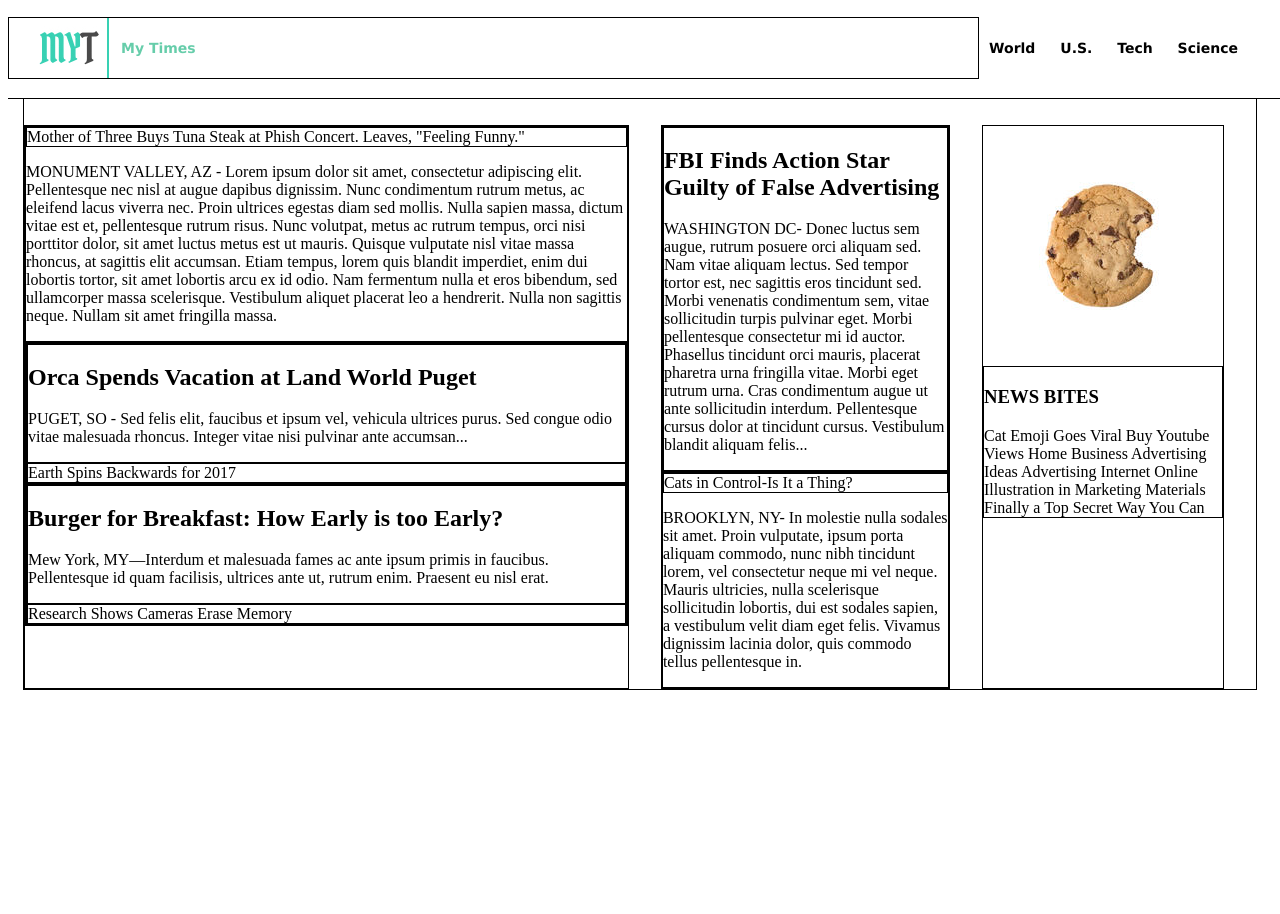
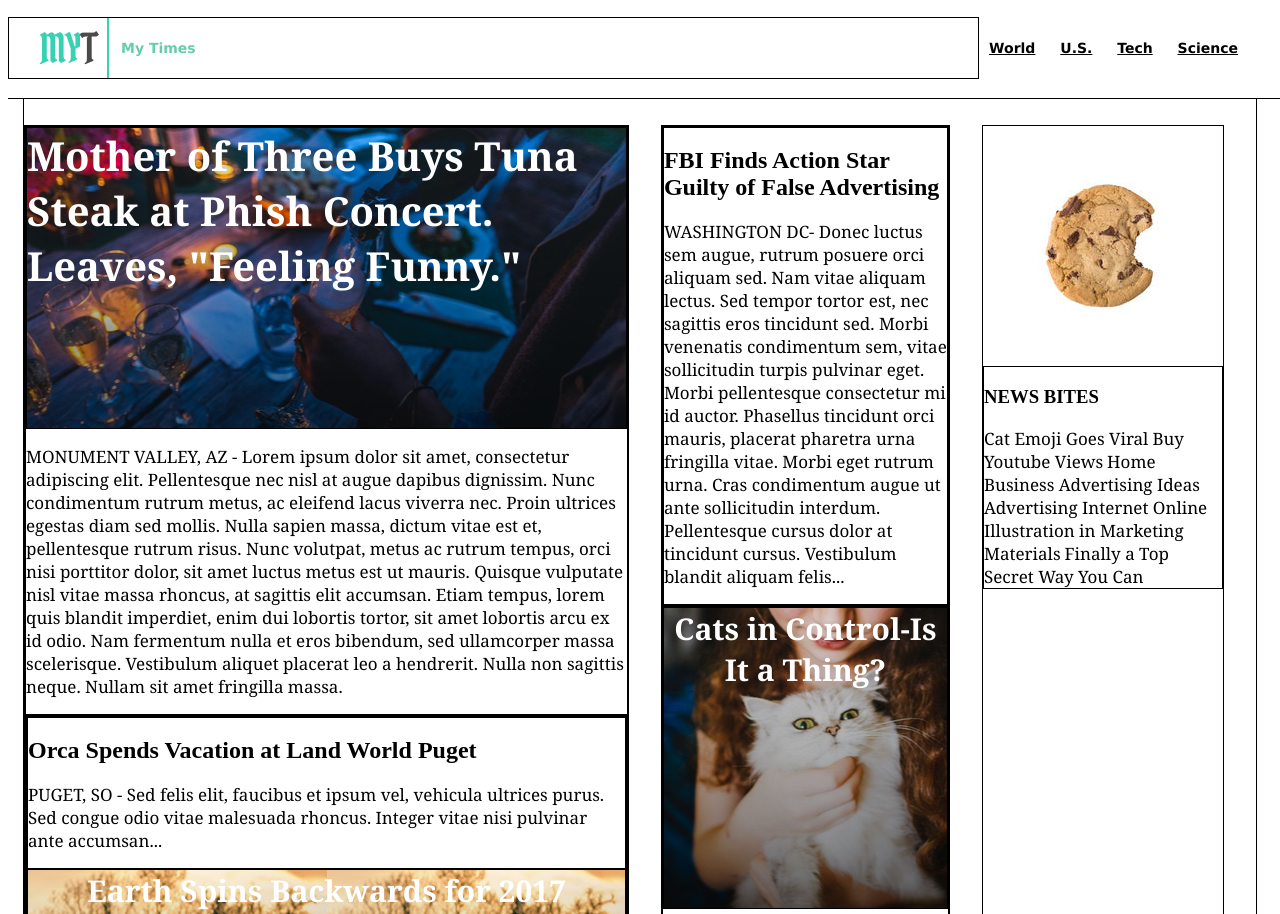
Before and after one commit to SandraSw/MyTimes, a plain HTML site: page index.html in a window 1280 px wide. Shown: the top 914 px of the page. Before the commit the page ends 800 px from the top, so only its background shows below. Drawn offline with Linux system fonts and the light colour scheme.

Commit message:
Add and style images.

```diff
--- a/Resources/CSS/style.css
+++ b/Resources/CSS/style.css
@@ -41,6 +41,10 @@ nav {
 nav span {
   display: inline-block;
   padding: 20px 10px;
+}
+
+nav a {
+  color: black;
 }
 
 /* Content styling */
@@ -93,7 +97,54 @@ p {
   margin: 16px 0;
 }
 
+.narrative,
+  .bite {
+    font-family: Georgia;
+    font-size: 17px;
+    color: black;
+}
+
+/* Images styling */
+
+.image-content div {
+  display: flex;
+}
+
+.image-content {
+  height: 300px;
+  text-align: center;
+}
+
+.image-content span {
+  font-family: Georgia;
+  font-weight: bold;
+  font-size: 30px;
+  color: white;
+  text-align: center;
+}
+
+.lead.image-content span {
+  font-size: 40px;
+}
+
 .cookie img {
   width: 240px;
   height: 240px;
 }
+
+.lead.image-content {
+  background-image: url("../Images/MainStory.png");
+  text-align: left;
+}
+
+.fall.image-content {
+  background-image: url("../Images/FallSeason.png");
+}
+
+.pop-culture.image-content {
+  background-image: url("../Images/HipsterCameraman.png");
+}
+
+.cat.image-content {
+  background-image: url("../Images/CatCEO.png");
+}
--- a/index.html
+++ b/index.html
@@ -19,10 +19,10 @@
 <!-- Attention, penser à créer les liens du nav -->
       <nav>
 
-        <span>World</span>
-        <span>U.S.</span>
-        <span>Tech</span>
-        <span>Science</span>
+        <span><a href="#World">World</a></span>
+        <span><a href="#U.S.">U.S.</a></span>
+        <span><a href="#Tech">Tech</a></span>
+        <span><a href="#Science">Science</a></span>
 
       </nav>
 
@@ -37,7 +37,7 @@
       <div class="column large">
 
         <div class="lead story">
-          <div class="image-content">
+          <div class="lead image-content">
             <span>Mother of Three Buys Tuna Steak at Phish Concert. Leaves, "Feeling Funny."</span>
           </div>
           <p class="narrative">MONUMENT VALLEY, AZ - Lorem ipsum dolor sit amet, consectetur adipiscing elit. Pellentesque nec nisl at augue dapibus dignissim. Nunc condimentum rutrum metus, ac eleifend lacus viverra nec. Proin ultrices egestas diam sed mollis. Nulla sapien massa, dictum vitae est et, pellentesque rutrum risus. Nunc volutpat, metus ac rutrum tempus, orci nisi porttitor dolor, sit amet luctus metus est ut mauris. Quisque vulputate nisl vitae massa rhoncus, at sagittis elit accumsan. Etiam tempus, lorem quis blandit imperdiet, enim dui lobortis tortor, sit amet lobortis arcu ex id odio. Nam fermentum nulla et eros bibendum, sed ullamcorper massa scelerisque. Vestibulum aliquet placerat leo a hendrerit. Nulla non sagittis neque. Nullam sit amet fringilla massa.<p>
```
